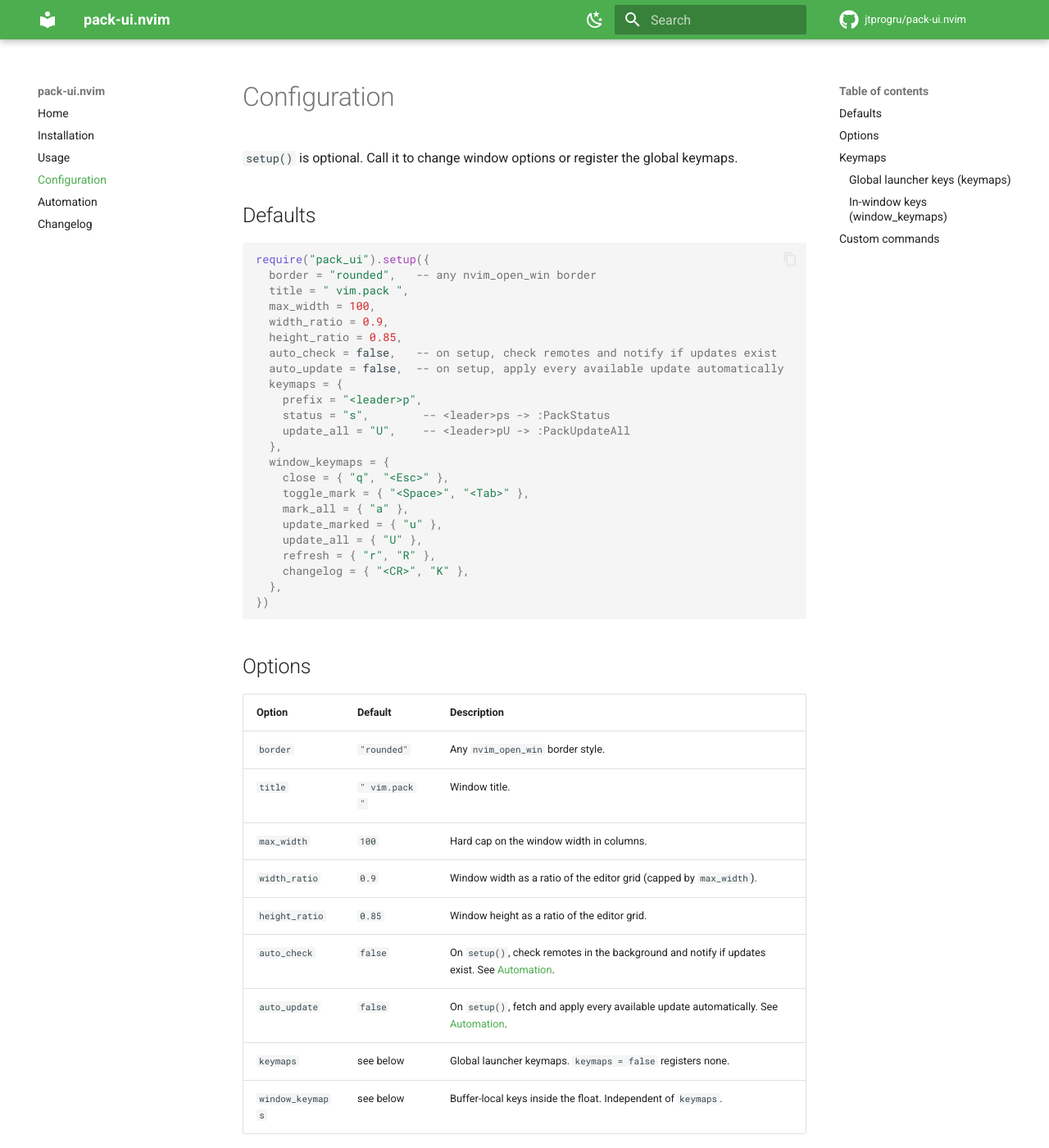
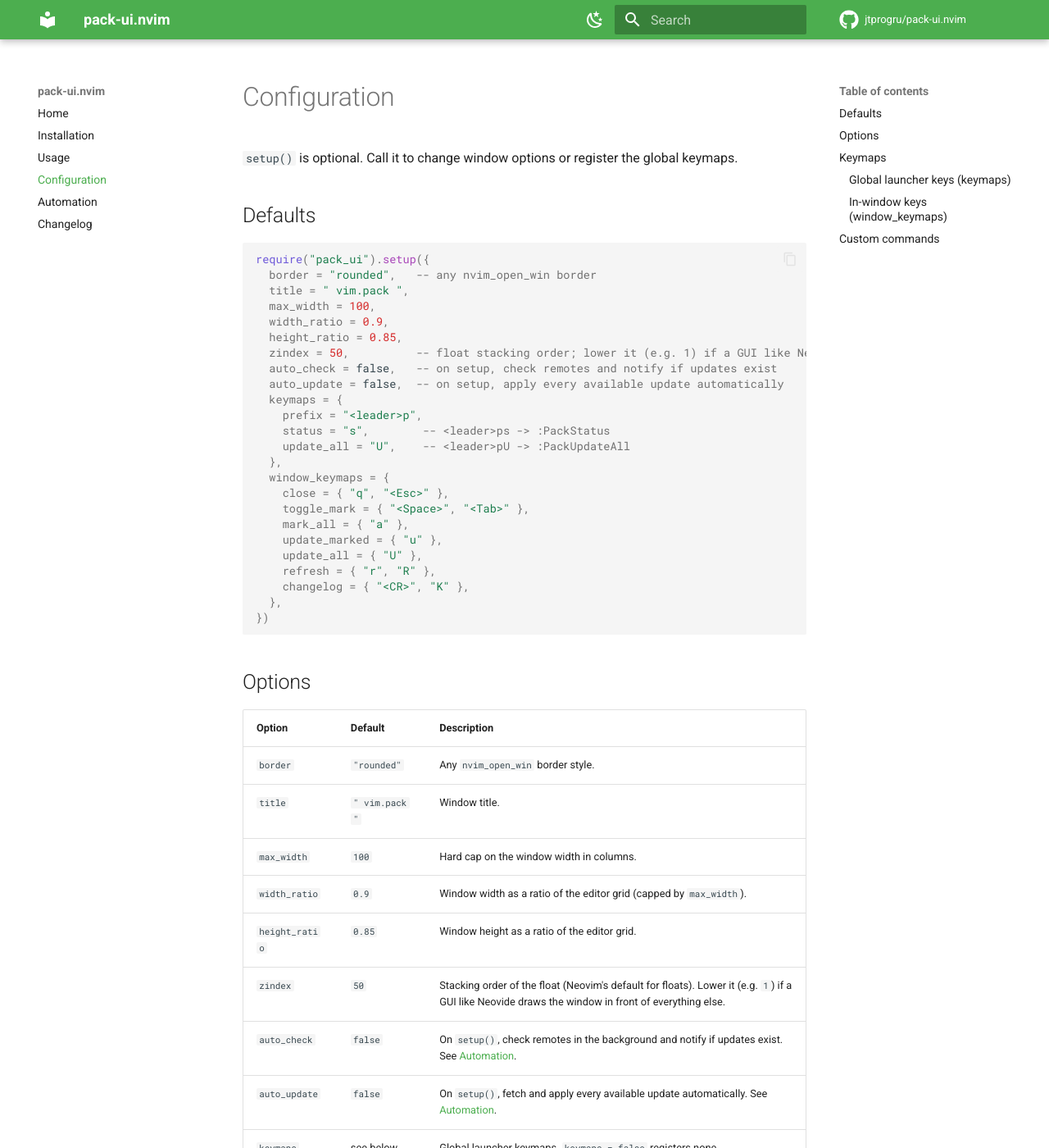
Before and after one commit to jtprogru/pack-ui.nvim, an MkDocs documentation site: the page built from docs/configuration.md, in a window 1280 px wide and 1400 px high. Shown: the whole window at 82% size. Built offline with MkDocs 1.6.1 and Material for MkDocs 9.7.7, drawn with Linux system fonts in a browser that asks for light colours; comment, search, counter and statistics services are not loaded.

Commit message:
docs(config): list zindex in the configuration page
54c876f added `zindex` to the README but not to docs/configuration.md,
so the published defaults example and options table were missing it.

Signed-off-by: Mikhail Savin <jtprogru@gmail.com>

```diff
--- a/docs/configuration.md
+++ b/docs/configuration.md
@@ -11,6 +11,7 @@ require("pack_ui").setup({
   max_width = 100,
   width_ratio = 0.9,
   height_ratio = 0.85,
+  zindex = 50,          -- float stacking order; lower it (e.g. 1) if a GUI like Neovide draws it in front
   auto_check = false,   -- on setup, check remotes and notify if updates exist
   auto_update = false,  -- on setup, apply every available update automatically
   keymaps = {
@@ -39,6 +40,7 @@ require("pack_ui").setup({
 | `max_width` | `100` | Hard cap on the window width in columns. |
 | `width_ratio` | `0.9` | Window width as a ratio of the editor grid (capped by `max_width`). |
 | `height_ratio` | `0.85` | Window height as a ratio of the editor grid. |
+| `zindex` | `50` | Stacking order of the float (Neovim's default for floats). Lower it (e.g. `1`) if a GUI like Neovide draws the window in front of everything else. |
 | `auto_check` | `false` | On `setup()`, check remotes in the background and notify if updates exist. See [Automation](automation.md). |
 | `auto_update` | `false` | On `setup()`, fetch and apply every available update automatically. See [Automation](automation.md). |
 | `keymaps` | see below | Global launcher keymaps. `keymaps = false` registers none. |
```
